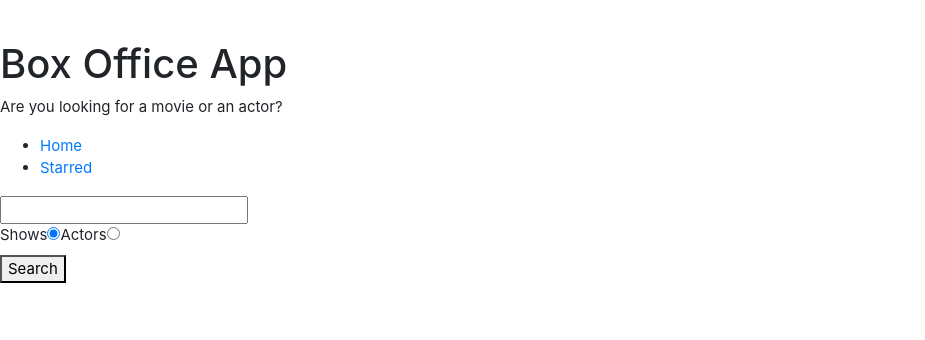
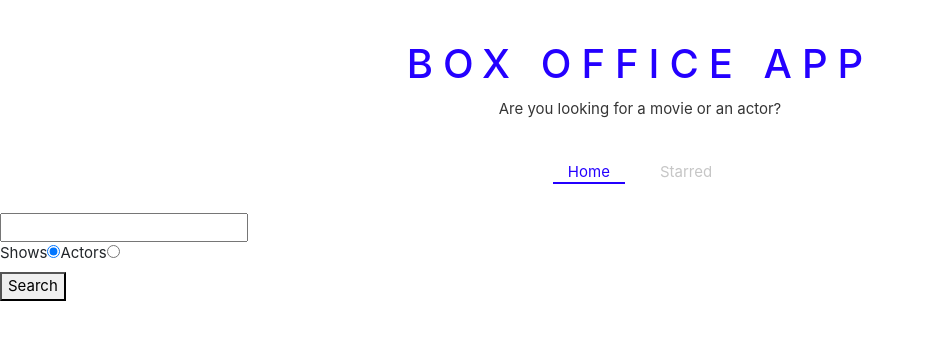
Before and after one commit to ipsit2101/Box-Office-App, a React (Create React App) app: page / in a window 1280 px wide. Shown: the top 340 px of the page, without its empty margins (0-925 px from the left). Built offline with nearby package versions, Linux system fonts and the light colour scheme.

Commit message:
dynamic styles rendering

```diff
--- a/src/App.js
+++ b/src/App.js
@@ -1,12 +1,21 @@
 import { BrowserRouter, Route, Routes } from "react-router-dom";
+import { ThemeProvider } from "styled-components";
 import "./App.css";
 import Home from "./Pages/Home";
 import ShowPage from "./Pages/ShowPage";
 import Starred from "./Pages/Starred";
 
+const theme = {
+  mainColors: {
+    blue: '#2400ff',
+    gray: '#c6c6c6',
+    dark: '#353535',
+  },
+};
+
 const App = () => {
   return (
-    <div>
+    <ThemeProvider theme = {theme} >
       <BrowserRouter>
         <Routes>
           <Route exact path="/" element={<Home />} />
@@ -15,7 +24,7 @@
           <Route element={<div>This is 404 Page</div>} />
         </Routes>
       </BrowserRouter>
-    </div>
+    </ThemeProvider>
   );
 };
 
--- /dev/null
+++ b/src/My Components/HomePageStyling/NavbarStyle.js
@@ -0,0 +1,59 @@
+import styled from "styled-components";
+import { Link } from "react-router-dom";
+
+export const NavList = styled.ul`
+  display: flex;
+  justify-content: center;
+  list-style: none;
+  margin: 0 0 30px;
+  padding: 0;
+`;
+
+export const LinkStyled = styled(Link)`
+  margin: 0 10px;
+  padding: 3px 15px;
+  position: relative;
+  text-decoration: none;
+  color: ${({ theme }) => theme.mainColors.gray};
+  &.active {
+    color: ${({ theme }) => theme.mainColors.blue};
+    &:after {
+      content: "";
+      position: absolute;
+      display: block;
+      height: 2px;
+      left: 0%;
+      bottom: 0;
+      background-color: ${({ theme }) => theme.mainColors.blue};
+      animation: slide-in 0.3s ease-in forwards;
+      @keyframes slide-in {
+        from {
+          left: 50%;
+          width: 0;
+        }
+        to {
+          left: 0%;
+          width: 100%;
+        }
+      }
+    }
+  }
+`;
+
+// for styling title
+export const TitleWrapper = styled.div`
+  text-align: center;
+  margin: 0 0 40px;
+
+  h1 {
+    color: ${({ theme }) => theme.mainColors.blue};
+    letter-spacing: 10px;
+    text-transform: uppercase;
+    margin: 0 0 10px;
+  }
+
+  p {
+    color: ${({ theme }) => theme.mainColors.dark};
+    margin: 0;
+  }
+`;
--- a/src/My Components/Navbar.js
+++ b/src/My Components/Navbar.js
@@ -1,5 +1,6 @@
 import React from 'react';
-import { Link } from 'react-router-dom';
+import { useLocation } from 'react-router-dom';
+import { LinkStyled, NavList } from './HomePageStyling/NavbarStyle';
 
 const LINKS = [
     {
@@ -13,13 +14,15 @@
 ];
 
 const Navbar = () => {
+  const location = useLocation();
+
   return (
     <div>
-      <ul>
+      <NavList>
         {
-            LINKS.map(item => <li key = {item.to}><Link to = {item.to}>{item.text}</Link></li>)
+            LINKS.map(item => <li key = {item.to}><LinkStyled to = {item.to} className = {item.to === location.pathname ? 'active' : ''} >{item.text}</LinkStyled></li>)
         }
-      </ul>
+      </NavList>
     </div>
   );
 }
--- a/src/My Components/Title.js
+++ b/src/My Components/Title.js
@@ -1,11 +1,12 @@
 import React from 'react'
+import { TitleWrapper } from './HomePageStyling/NavbarStyle'
 
 const Title = ({title, subtitle}) => {
   return (
-    <div>
+    <TitleWrapper>
       <h1>{title}</h1>
       <p>{subtitle}</p>
-    </div>
+    </TitleWrapper>
   )
 }
 
```
